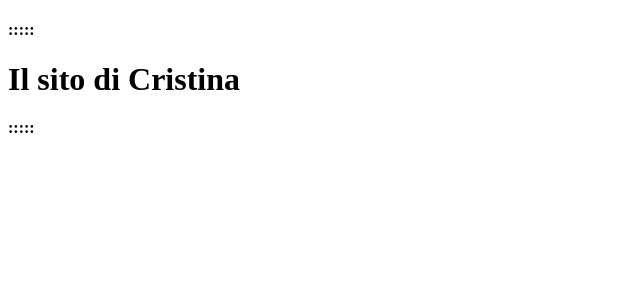
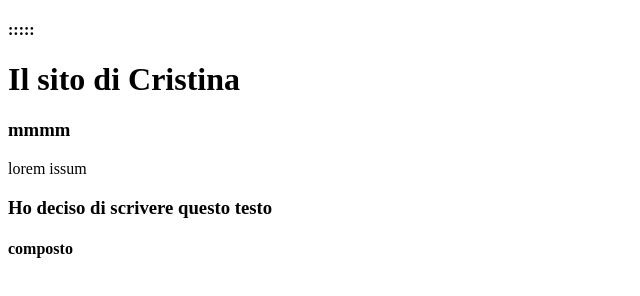
Before and after one commit to CRISTIN15/il-mio-sito, a plain HTML site: page index.html in a window 1280 px wide. Shown: the whole page, without its empty margins (0-640 px from the left). Drawn offline with Linux system fonts and the light colour scheme.

Commit message:
Update index.html
cancellato roba inutile e aggiunto testo cposto lorem issum

```diff
--- a/index.html
+++ b/index.html
@@ -8,6 +8,9 @@
     <body>
     <h4>:::::</h4>
         <h1>  Il sito di Cristina </h1>
-        <h4>:::::</h4>
+        <h3>mmmm</h3>
+        <p>lorem issum</p>
+        <h3> Ho deciso di scrivere questo testo</h3>
+        <h4>composto</h4>
     </body>
 </html>
```
